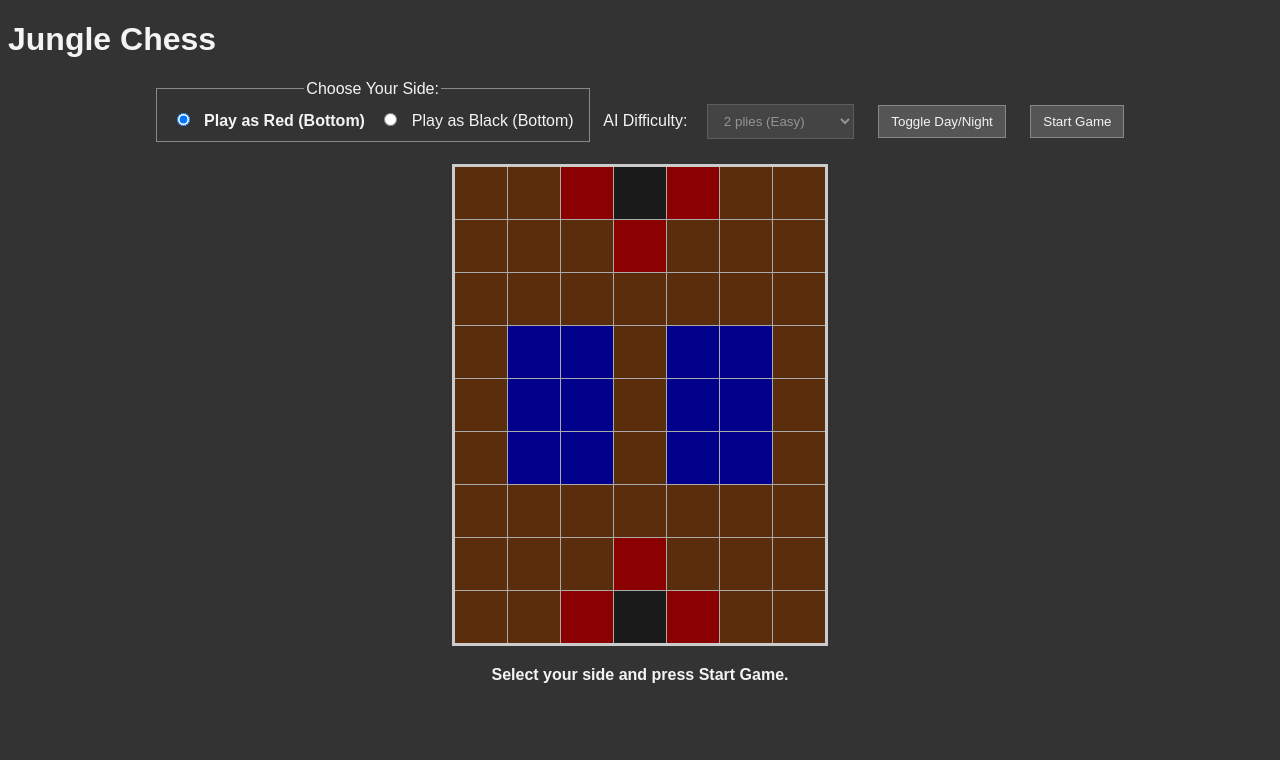
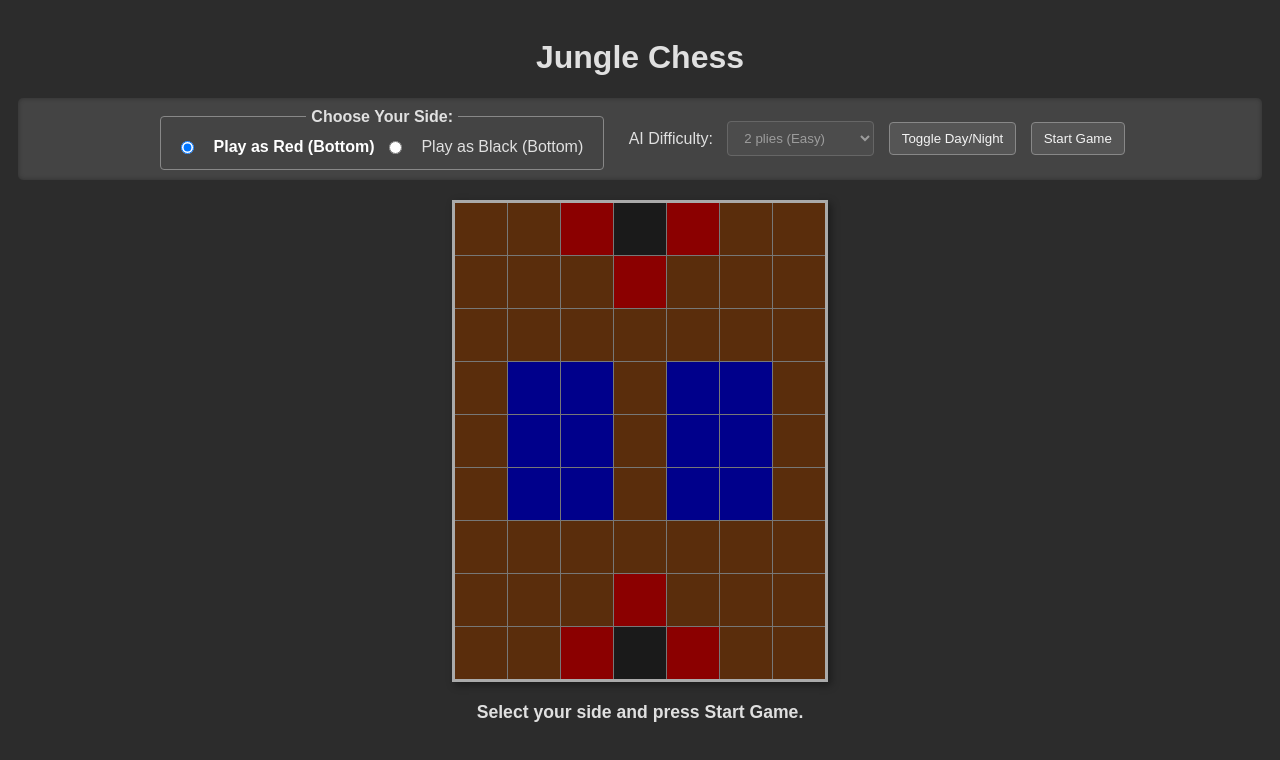
Before and after one commit to JSettler/webdsq, a plain HTML site: page index.html in a window 1280 px wide. Both pictures are taken after a click on the button "Toggle Day/Night". Drawn offline with Linux system fonts and the light colour scheme.

Commit message:
Update style.css

```diff
--- a/style.css
+++ b/style.css
@@ -1,48 +1,51 @@
-/* style.css */
+/* style.css - Complete Styles for Jungle Chess */
 
 /* --- Base Styles (Day Mode) --- */
 body {
     font-family: sans-serif;
-    background-color: #f4f4f4;
-    color: #333;
+    background-color: #f4f4f4; /* Light grey background */
+    color: #333; /* Dark grey text */
     transition: background-color 0.3s, color 0.3s;
+    padding: 10px; /* Add some padding around the content */
+}
+
+h1 {
+    text-align: center;
 }
 
 table {
     border-collapse: collapse;
-    margin: 20px auto;
-    border: 3px solid #333;
+    margin: 20px auto; /* Center the table */
+    border: 3px solid #333; /* Dark border around the board */
+    box-shadow: 3px 3px 8px rgba(0, 0, 0, 0.1); /* Subtle shadow */
 }
 
 td { /* Base style for all cells */
     width: 50px;
     height: 50px;
-    border: 1px solid #555; /* Grid lines */
+    border: 1px solid #555; /* Medium grey grid lines */
     text-align: center;
     vertical-align: middle;
     font-size: 24px;
     font-weight: bold;
     cursor: pointer;
-    transition: background-color 0.3s;
-    background-color: #8B4513; /* DEFAULT GROUND COLOR FOR TD */
+    transition: background-color 0.3s ease-in-out; /* Smooth background transition */
+    background-color: #8B4513; /* DEFAULT GROUND COLOR (SaddleBrown) */
+    position: relative; /* Needed for potential future overlays or effects */
 }
 
 /* --- Specific Terrain Colors (Day Mode) --- */
 td.terrain-water { background-color: #4682B4; } /* SteelBlue */
 td.terrain-trap { background-color: #DC143C; } /* Crimson */
 td.terrain-den { background-color: #000000; color: white; } /* Black den */
-td.terrain-ground { background-color: #8B4513; } /* Explicit ground */
+td.terrain-ground { background-color: #8B4513; } /* Explicit ground (SaddleBrown) */
 
 /* --- Piece Colors (Day Mode) --- */
 .piece-red { color: red; }
 .piece-black { color: black; }
 
-/* Ensure den text color overrides piece color */
-td.terrain-den .piece-red, /* If piece is child element */
-td.terrain-den .piece-black {
-    color: white;
-}
-/* Den text color if piece IS the TD (applied via class) */
+/* Ensure den text color overrides piece color if piece is inside the TD */
+/* This might need adjustment if pieces become separate elements later */
 td.terrain-den.piece-red,
 td.terrain-den.piece-black {
     color: white;
@@ -51,17 +54,18 @@ td.terrain-den.piece-black {
 
 /* --- Dark Mode Styles --- */
 body.dark-mode {
-    background-color: #333;
-    color: #f4f4f4;
+    background-color: #2c2c2c; /* Dark grey background */
+    color: #e0e0e0; /* Light grey text */
 }
 
 body.dark-mode table {
-     border: 3px solid #ccc;
+     border: 3px solid #aaa; /* Lighter border in dark mode */
+     box-shadow: 3px 3px 8px rgba(0, 0, 0, 0.4); /* Darker shadow */
 }
 
 body.dark-mode td { /* Base TD in dark mode */
-    border-color: #aaa;
-    background-color: #5a2d0c; /* Darker brown DEFAULT */
+    border-color: #777; /* Lighter grid lines */
+    background-color: #5a2d0c; /* Darker brown DEFAULT ground */
 }
 
 /* Specific dark mode terrain colors */
@@ -72,56 +76,70 @@ body.dark-mode td.terrain-ground { background-color: #5a2d0c; } /* Explicit dark
 
 /* Dark mode piece colors */
 body.dark-mode .piece-red { color: #FF6347; } /* Tomato Red */
-body.dark-mode .piece-black { color: #bbb; } /* Lighter Grey for dark mode black */
+body.dark-mode .piece-black { color: #cccccc; } /* Light Grey for dark mode black */
 
 /* Adjust den text color in dark mode */
-body.dark-mode td.terrain-den .piece-red,
-body.dark-mode td.terrain-den .piece-black {
-     color: white;
-}
 body.dark-mode td.terrain-den.piece-red,
 body.dark-mode td.terrain-den.piece-black {
      color: white;
 }
 
 
-/* --- Other Styles --- */
+/* --- UI Controls Styling --- */
 .controls {
     text-align: center;
     margin-bottom: 20px;
+    padding: 10px;
+    background-color: #eee; /* Light background for controls */
+    border-radius: 5px;
+    box-shadow: inset 0 0 5px rgba(0,0,0,0.1);
 }
 
 label {
     margin-right: 5px;
+    margin-left: 10px; /* Add space before labels */
+    vertical-align: middle;
 }
 
-select, button, input {
-    margin: 5px 10px;
+select, button, input[type="radio"] {
+    margin: 5px 5px; /* Consistent margin */
     padding: 8px 12px;
     cursor: pointer;
+    vertical-align: middle; /* Align controls better */
 }
+
+button, select {
+    border: 1px solid #ccc;
+    border-radius: 4px;
+    background-color: #fff;
+}
+button:hover, select:hover {
+    border-color: #aaa;
+}
+button:disabled, select:disabled {
+    cursor: not-allowed;
+    opacity: 0.6;
+}
+
 
 fieldset {
     display: inline-block;
     border: 1px solid #ccc;
-    padding: 10px;
+    padding: 10px 15px;
     margin: 0 10px;
+    border-radius: 4px;
+    vertical-align: middle;
 }
-
-#gameStatus {
-     text-align: center;
-     margin-top: 20px;
-     font-weight: bold;
-     min-height: 1.2em; /* Prevent layout shift */
-}
-
-/* Highlight for selected piece */
-.selected {
-    outline: 3px solid yellow;
-    outline-offset: -3px;
+legend {
+    font-weight: bold;
+    padding: 0 5px;
 }
 
 /* Dark mode controls */
+body.dark-mode .controls {
+    background-color: #444;
+    box-shadow: inset 0 0 5px rgba(0,0,0,0.3);
+}
 body.dark-mode fieldset {
     border-color: #888;
 }
@@ -131,6 +149,47 @@ body.dark-mode select {
     color: #f4f4f4;
     border: 1px solid #888;
 }
+body.dark-mode button:hover,
+body.dark-mode select:hover {
+    border-color: #bbb;
+    background-color: #666;
+}
 body.dark-mode input[type="radio"]:checked + label {
-    font-weight: bold; /* Example highlight */
+    font-weight: bold;
+    color: #fff; /* Highlight selected radio label */
 }
+
+/* --- Game Status & Highlights --- */
+#gameStatus {
+     text-align: center;
+     margin-top: 20px;
+     font-weight: bold;
+     font-size: 1.1em;
+     min-height: 1.2em; /* Prevent layout shift */
+}
+
+/* Highlight for selected piece */
+.selected {
+    outline: 3px solid yellow;
+    outline-offset: -3px; /* Inset outline slightly */
+}
+
+/* Highlight for last AI move */
+td.last-move-from {
+    background-color: #b0e0e6cc; /* Powder blue with some transparency */
+    /* Using background blend mode might be smoother if needed */
+}
+td.last-move-to {
+    background-color: #add8e6cc; /* Light blue with some transparency */
+}
+
+/* Dark mode adjustments for last move */
+body.dark-mode td.last-move-from {
+    background-color: #3a5f7acc; /* Darker blue/grey with transparency */
+}
+body.dark-mode td.last-move-to {
+    background-color: #4682b4cc; /* Steel blue with transparency */
+    /* Alternative: Use outline for dark mode if background clashes */
+    /* outline: 2px solid cyan;
+       outline-offset: -2px; */
+}
```
